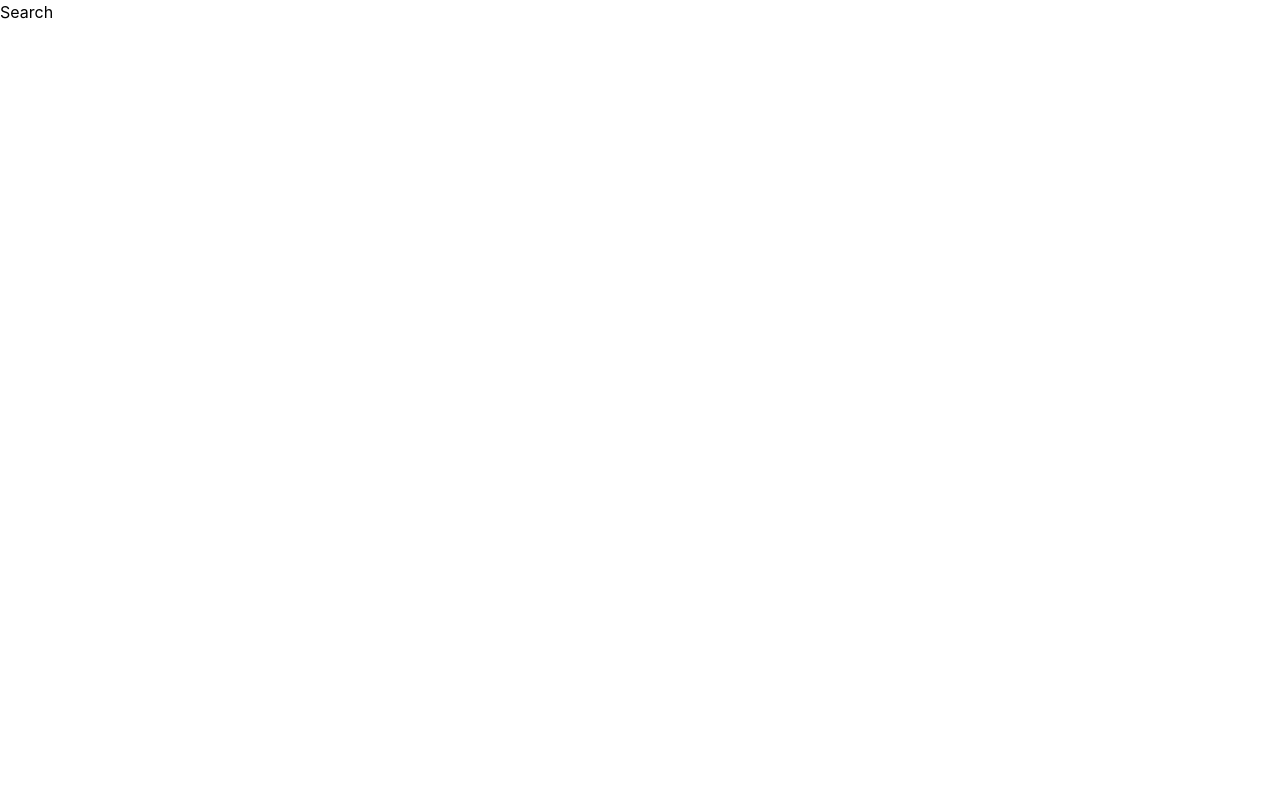
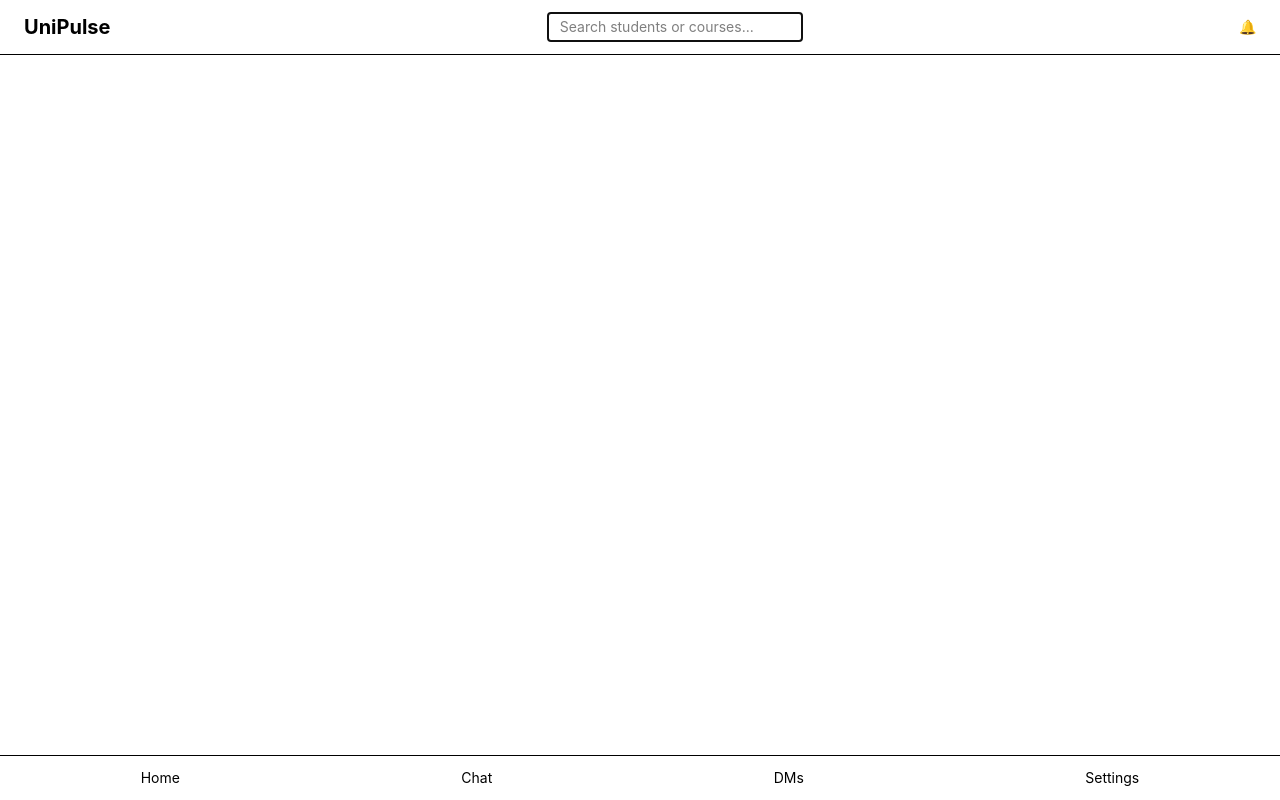
Before and after one commit to parwatpandit/unipulse, a React (Vite) app in the folder frontend/: page /search in a window 1280 px wide. Built offline with nearby package versions, Linux system fonts and the light colour scheme.

Commit message:
feat: add search page

```diff
--- a/frontend/src/pages/Search.tsx
+++ b/frontend/src/pages/Search.tsx
@@ -1 +1,74 @@
-export default function Search() { return <div>Search</div> }
+import { useState } from 'react'
+import { useNavigate, Link } from 'react-router-dom'
+import api from '../utils/api'
+
+interface Result {
+  id: number
+  full_name: string
+  course: string
+  profile_picture_url: string | null
+}
+
+function Search() {
+  const navigate = useNavigate()
+  const [query, setQuery] = useState('')
+  const [results, setResults] = useState<Result[]>([])
+
+  const handleSearch = async (e: React.ChangeEvent<HTMLInputElement>) => {
+    const val = e.target.value
+    setQuery(val)
+    if (!val.trim()) return setResults([])
+    try {
+      const res = await api.get(`/search?q=${val}`)
+      setResults(res.data)
+    } catch {}
+  }
+
+  return (
+    <div className="min-h-screen bg-white">
+      {/* Top Nav */}
+      <div className="border-b px-6 py-3 flex items-center justify-between">
+        <span className="text-xl font-bold">UniPulse</span>
+        <input
+          type="text"
+          placeholder="Search students or courses..."
+          value={query}
+          onChange={handleSearch}
+          className="border px-3 py-1 text-sm w-64"
+          autoFocus
+        />
+        <Link to="/notifications" className="text-sm">🔔</Link>
+      </div>
+
+      <div className="max-w-2xl mx-auto px-4 py-6">
+        {results.map((user) => (
+          <div
+            key={user.id}
+            className="border p-3 mb-3 flex items-center gap-3 cursor-pointer"
+            onClick={() => navigate(`/profile/${user.id}`)}
+          >
+            <div className="w-10 h-10 bg-gray-200 rounded-full overflow-hidden">
+              {user.profile_picture_url && (
+                <img src={user.profile_picture_url} alt="" className="w-full h-full object-cover" />
+              )}
+            </div>
+            <div>
+              <p className="text-sm font-medium">{user.full_name}</p>
+              <p className="text-xs text-gray-500">{user.course}</p>
+            </div>
+          </div>
+        ))}
+      </div>
+
+      {/* Bottom Nav */}
+      <div className="fixed bottom-0 left-0 right-0 border-t bg-white flex justify-around py-3 text-sm">
+        <Link to="/home">Home</Link>
+        <Link to="/global-chat">Chat</Link>
+        <Link to="/messages">DMs</Link>
+        <Link to="/settings">Settings</Link>
+      </div>
+    </div>
+  )
+}
+
+export default Search
```
